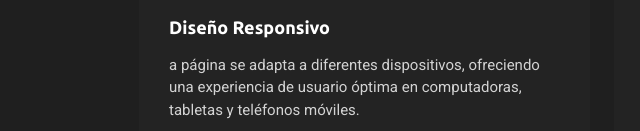
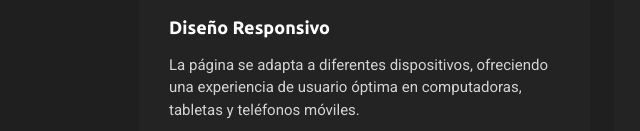
Before and after one commit to MndV09/Porfolio, a plain HTML site: page portfolio-details.html in a window 1280 px wide. Shown: the part 821-952 px from the top of the page, 203-843 px from the left. Drawn offline with nearby package versions, Linux system fonts and the light colour scheme.

Commit message:
Update portfolio-details.html

```diff
--- a/portfolio-details.html
+++ b/portfolio-details.html
@@ -144,7 +144,7 @@
                     <div class="feature-item" data-aos="fade-up" data-aos-delay="400">
                       <i class="bi bi-check-circle-fill"></i>
                       <h4>Diseño Responsivo</h4>
-                      <p>a página se adapta a diferentes dispositivos, ofreciendo una experiencia de usuario óptima en computadoras, tabletas y teléfonos móviles.</p>
+                      <p>La página se adapta a diferentes dispositivos, ofreciendo una experiencia de usuario óptima en computadoras, tabletas y teléfonos móviles.</p>
                     </div>
                   </div>
 
```
